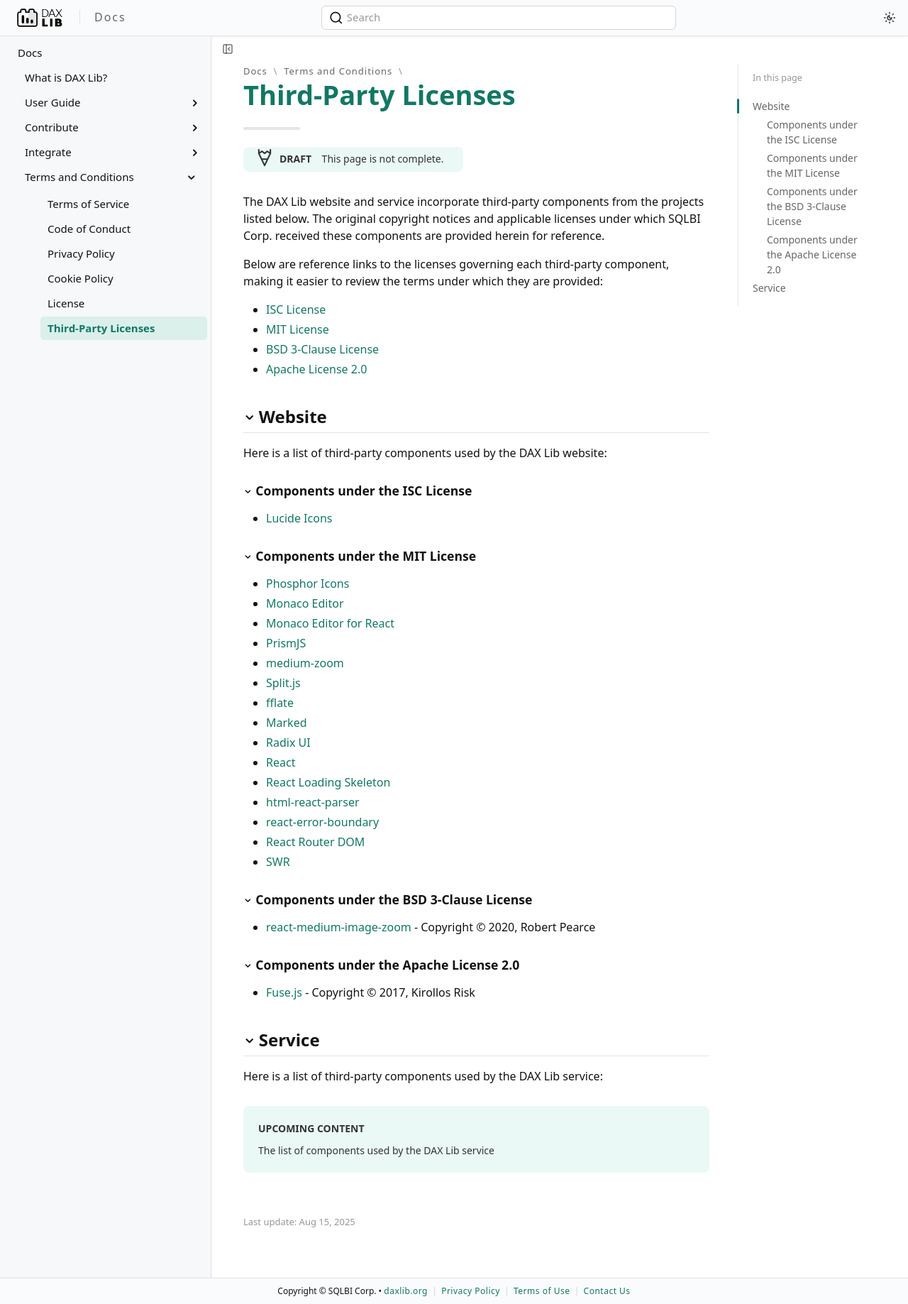
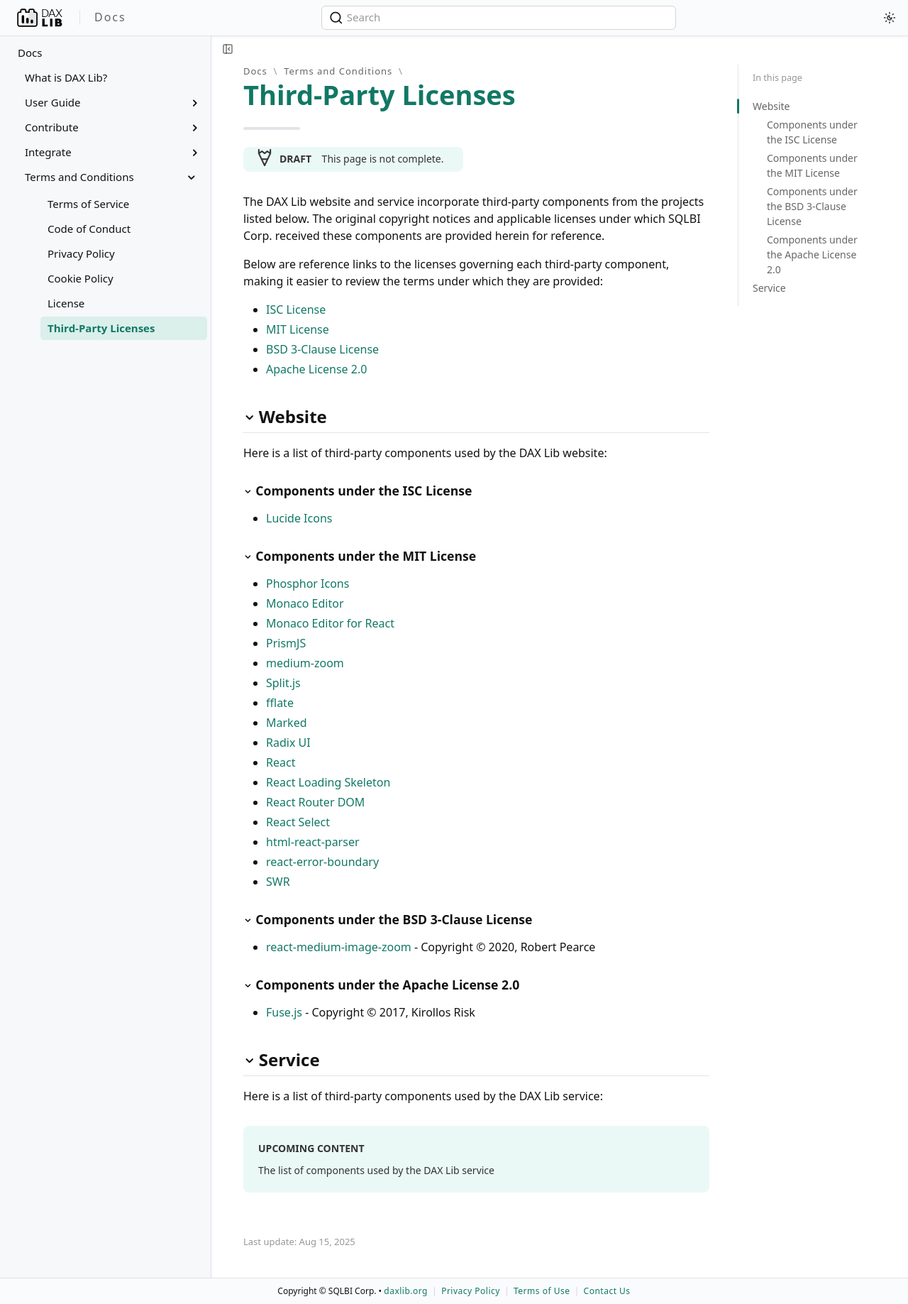
Before and after one commit to EvaluationContext/daxlib-docs, a Jekyll site: the page built from _mydocs/terms/third-party-licenses.md, in a window 1280 px wide. Shown: the whole page at 71% size. Built offline with Jekyll 4.4.1, drawn with Linux system fonts in a browser that asks for light colours; cached includes are drawn as plain includes; some web fonts are replaced; part of the change alters nothing that is shown.

Commit message:
Docs0 1.1.8

```diff
--- a/_mydocs/terms/third-party-licenses.md
+++ b/_mydocs/terms/third-party-licenses.md
@@ -36,9 +36,10 @@ Here is a list of third-party components used by the DAX Lib website:
 - [Radix UI](https://www.radix-ui.com/)
 - [React](https://reactjs.org/)
 - [React Loading Skeleton](https://github.com/dvtng/react-loading-skeleton)
+- [React Router DOM](https://reactrouter.com/en/main)
+- [React Select](https://react-select.com/)
 - [html-react-parser](https://github.com/remarkablemark/html-react-parser)
 - [react-error-boundary](https://github.com/bvaughn/react-error-boundary)
-- [React Router DOM](https://reactrouter.com/en/main)
 - [SWR](https://swr.vercel.app/)
 
 ### Components under the BSD 3-Clause License
--- a/assets/scripts/fuse-index.js
+++ b/assets/scripts/fuse-index.js
@@ -2,9 +2,9 @@
 ---
 var searchIndex = [{% for collection in site.collections %}{% assign colsize = collection.files | size %}{% if colsize > 0 %}{% for page in site[collection.label] %}{% unless page.unlisted %}{% unless page.redirect %}
 {
-"id": "{{ page.id | slugify }}",
-"url": "{{ page.url | remove: 'index.html' }}",
-"title": "{{ page.title }}",
-"content": `{{ page.content | strip_html | newline_to_br | replace: '<br />', ' ' | strip_newlines | remove:'"' | remove:'`' }}`
+"id": {{ page.id | slugify | jsonify }},
+"url": {{ page.url | remove: 'index.html' | jsonify }},
+"title": {{ page.title | strip_html | strip_newlines | jsonify }},
+"content": {{ page.content | strip_html | newline_to_br | replace: '<br />', ' ' | strip_newlines | jsonify }}
 }{% endunless %}{% endunless %}{% unless forloop.last %},{% endunless %}{% endfor %}{% endif %}{% endfor %}
 ];
--- a/package.json
+++ b/package.json
@@ -1,7 +1,7 @@
 {
     "name": "Docs0",
-    "version": "1.1.7",
-    "lastUpdated": "2025-04-05",
+    "version": "1.1.8",
+    "lastUpdated": "2025-10-24",
     "scripts": {
         "run (incremental)": "bundle exec jekyll serve --incremental --port 4001",
         "run (full)": "bundle exec jekyll serve --port 4001",
```
Also changed, not shown: CHANGELOG.md, Gemfile.lock.
